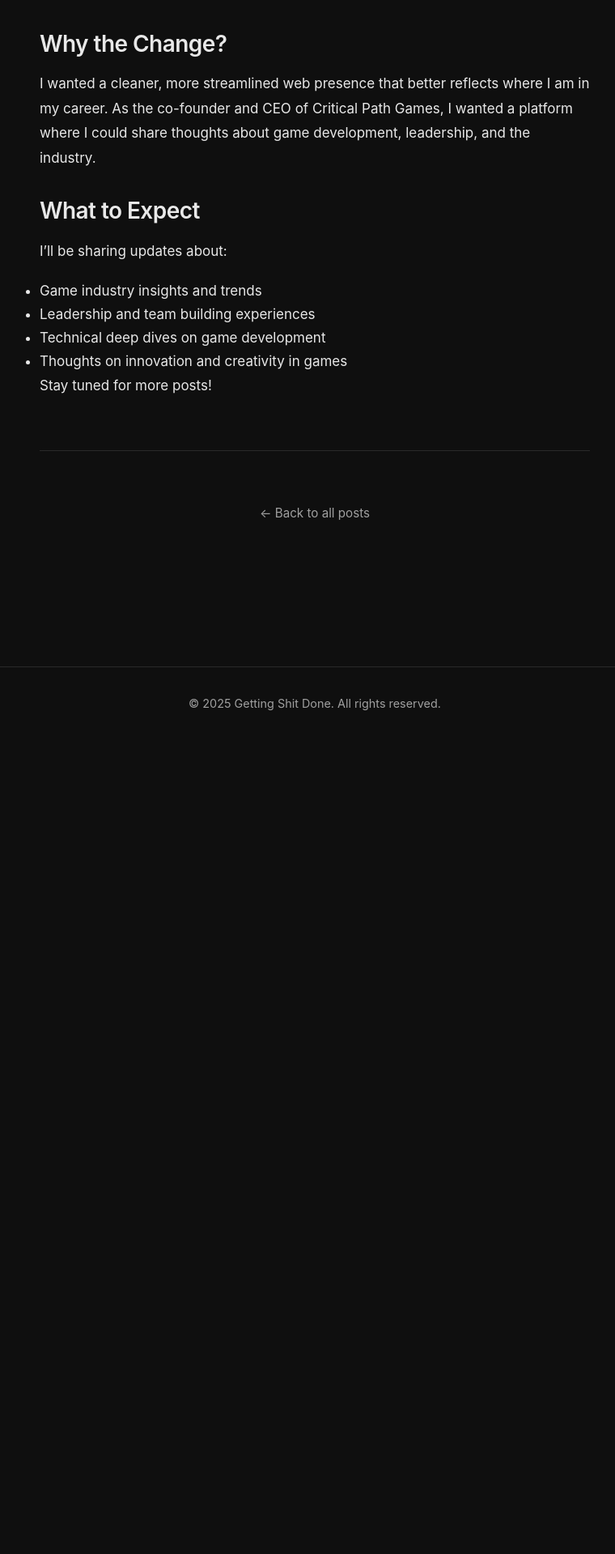
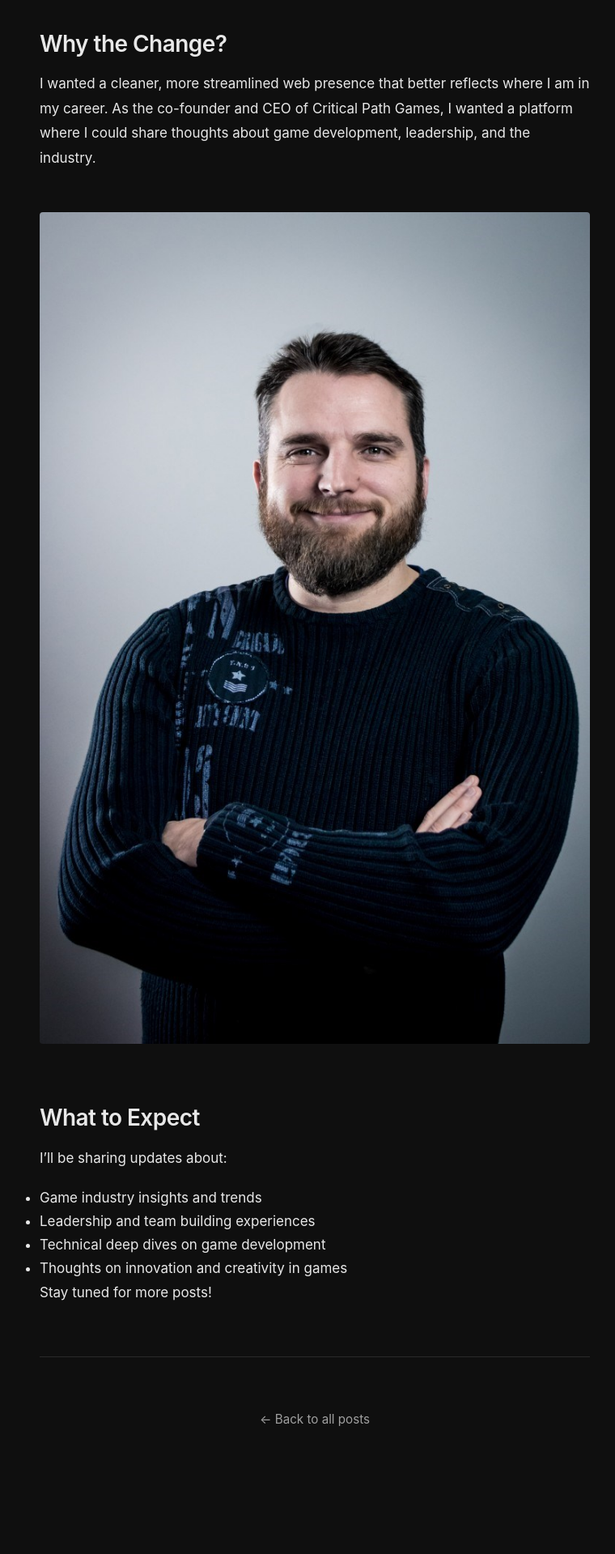
Before and after one commit to GTez/gtez.github.io, a Jekyll site: the page built from _posts/2025-11-05-welcome-to-my-new-site.md, in a window 1280 px wide. Shown: the part 635-2554 px from the top of the page at 81% size, without its empty margins (251-1011 px from the left). Built offline with Jekyll 4.4.1, drawn with Linux system fonts in a browser that asks for light colours; before the commit the page ends 1549 px from its top, so only the background shows below that.

Commit message:
Add Jesse's photo to example blog post
- Downloaded professional photo from Business in Vancouver
- Added image to assets/images/jesse-houston.jpg
- Included image in welcome blog post after 'Why the Change?' section
- Demonstrates how to add images to blog posts

```diff
--- a/_posts/2025-11-05-welcome-to-my-new-site.md
+++ b/_posts/2025-11-05-welcome-to-my-new-site.md
@@ -14,6 +14,8 @@ This site is built with Jekyll and hosted on GitHub Pages, making it simple to m
 
 I wanted a cleaner, more streamlined web presence that better reflects where I am in my career. As the co-founder and CEO of Critical Path Games, I wanted a platform where I could share thoughts about game development, leadership, and the industry.
 
+![Jesse Houston](/assets/images/jesse-houston.jpg)
+
 ## What to Expect
 
 I'll be sharing updates about:
```
Also changed, not shown: assets/images/jesse-houston.jpg (added).
